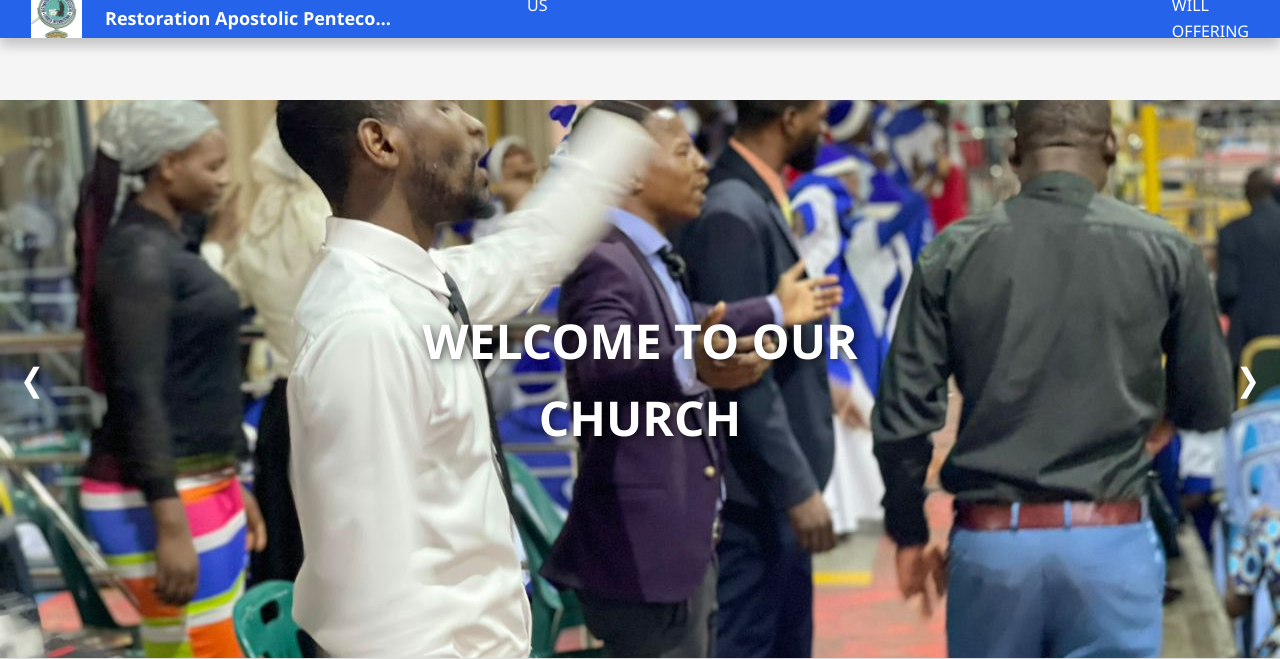
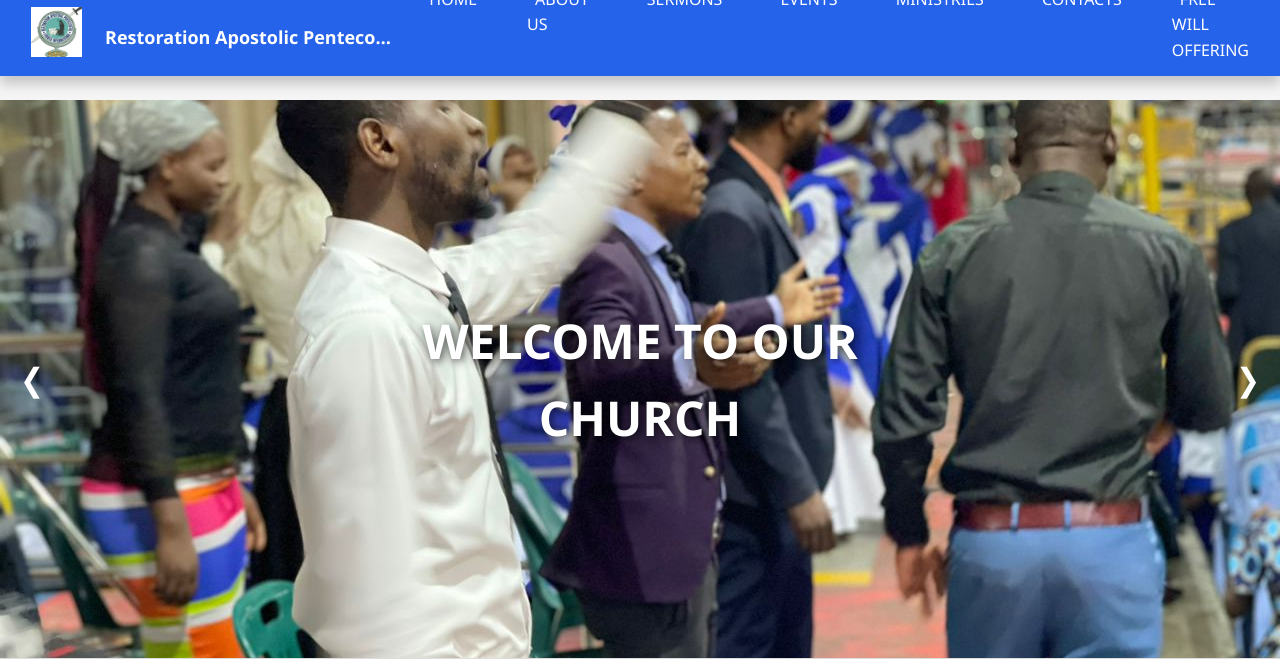
Before and after one commit to RAPICCOMP/RAPIC_CHURCH, a PHP site: page /index.html in a window 1280 px wide. Shown: the top 659 px of the page. Run offline with PHP 8.4, Linux system fonts and the light colour scheme.

Commit message:
Navbar: increase height to 2cm and scale logo accordingly

```diff
--- a/style.css
+++ b/style.css
@@ -1310,12 +1310,12 @@ body {
 
 /* Navbar: fixed height ~1cm, compact spacing, better branding fit */
 .navbar {
-  height: 1cm;
+  height: 2cm;
   padding: 0 16px !important;
   align-items: center;
 }
 .navbar .logo img {
-  height: 0.7cm;
+  height: 1.6cm;
   width: auto;
 }
 .navbar h2 {
```
